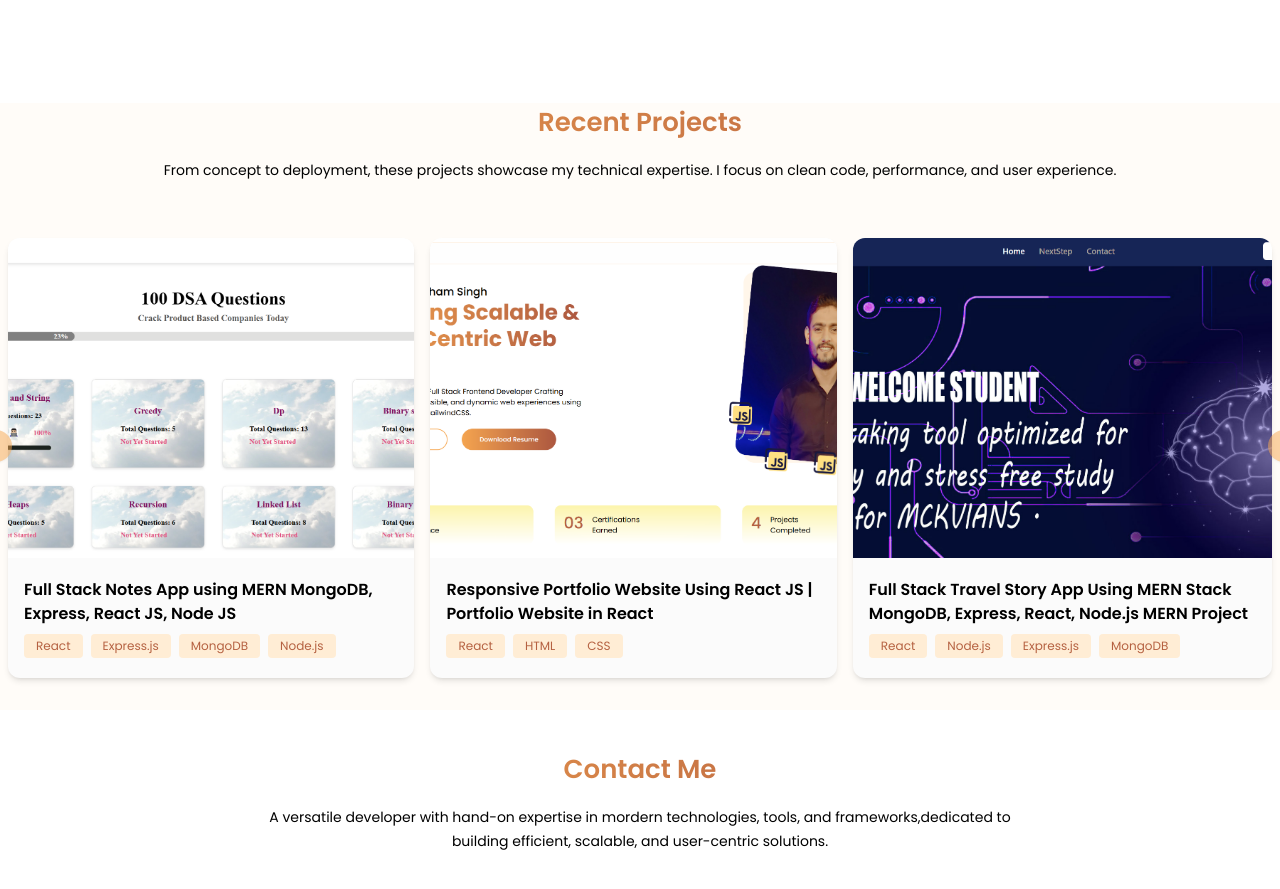
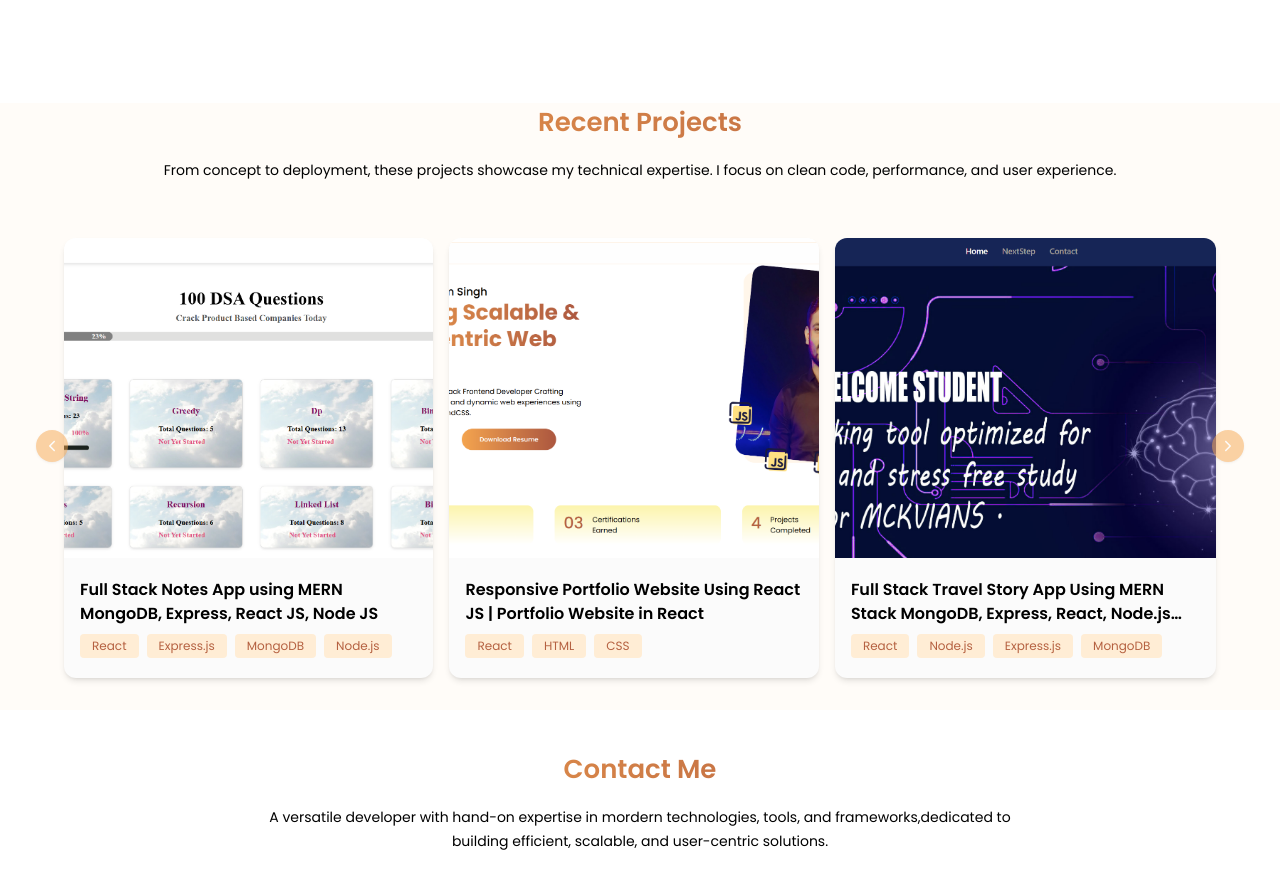
Before and after one commit to singhshubham593/portfolio, a React (Vite) app: page / in a window 1280 px wide. Shown: the part 2346-3235 px from the top of the page. Built offline with nearby package versions, Linux system fonts and the light colour scheme.

Commit message:
Update MyProjects.jsx

```diff
--- a/src/sections/MyProjects.jsx
+++ b/src/sections/MyProjects.jsx
@@ -21,7 +21,7 @@ const MyProjects = () => {
         enblaApi.on('select', updateScrollButtons);
     }, [enblaApi, updateScrollButtons]);
   return (
-    <section id="projects" className="bg-background mt-14">
+    <section id="projects" className="bg-background mt-14 px-14">
         <div classNames="container mx-auto px-10 md:px-18 py-10">
             <div className="w-full lg:w-(60vw] mx-auto">
                 <h4 className="section-title">Recent Projects</h4>
```
